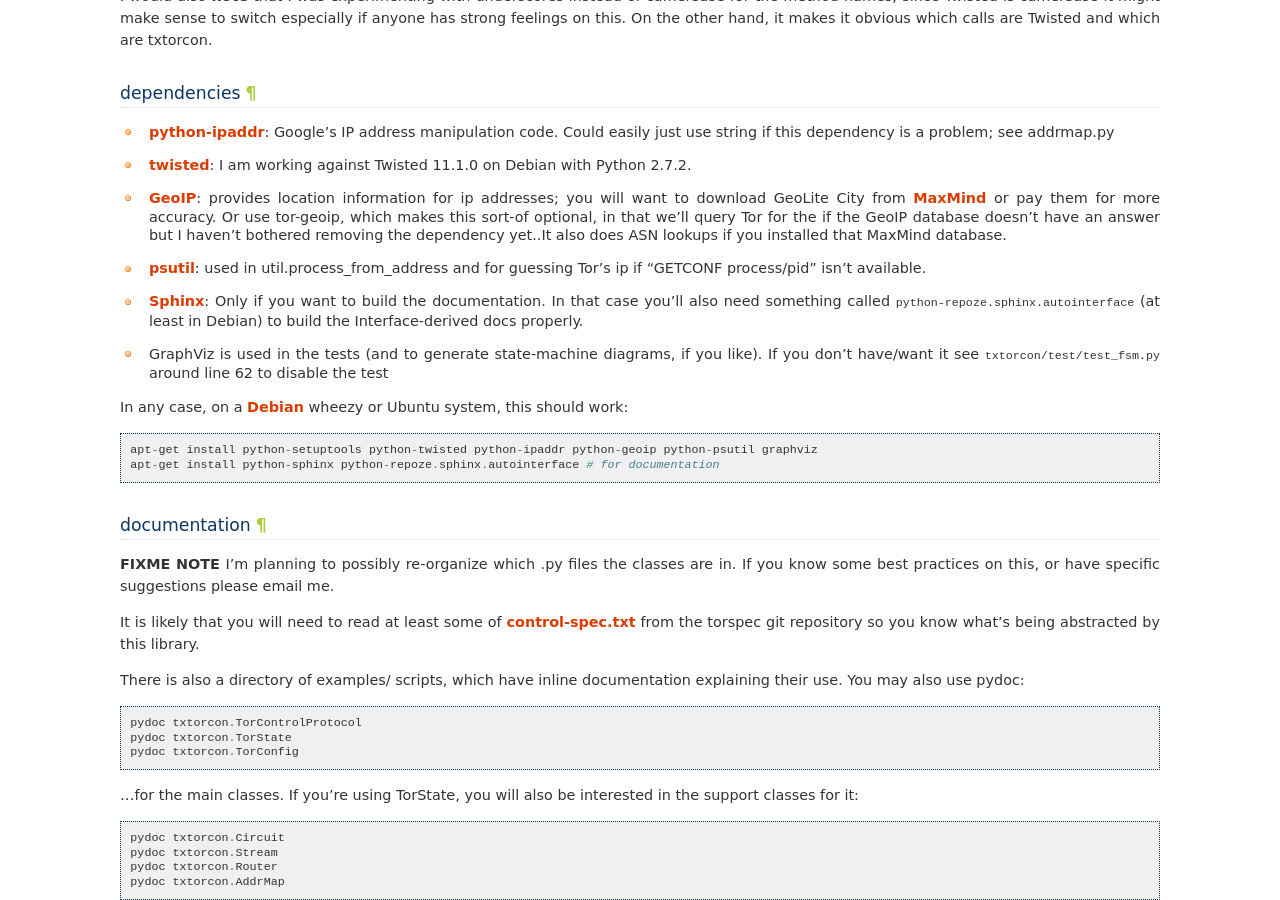
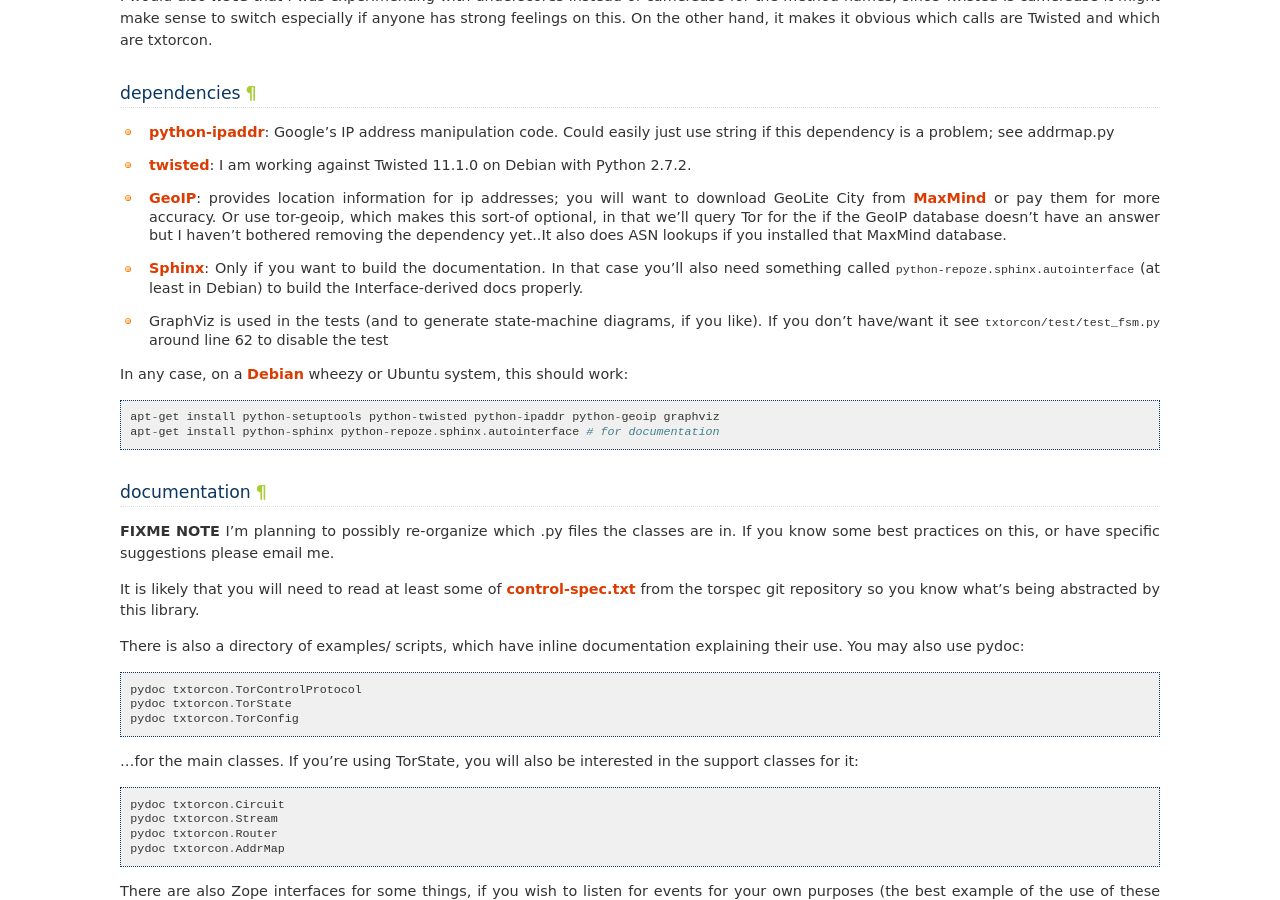
Before and after one commit to meejah/txtorcon, a Sphinx documentation site: the page built from docs/README.rst, in a window 1280 px wide and 900 px high, scrolled down 1020 px. Built offline with Sphinx 7.4.7, drawn with Linux system fonts in a browser that asks for light colours.

Commit message:
adjust docs about psutil

```diff
--- a/docs/README.rst
+++ b/docs/README.rst
@@ -86,10 +86,6 @@ dependencies
    doesn't have an answer but I haven't bothered removing the dependency
    yet..It also does ASN lookups if you installed that MaxMind database.
 
--  `psutil <http://code.google.com/p/psutil/>`_: used in
-   util.process\_from\_address and for guessing Tor's ip if "GETCONF
-   process/pid" isn't available.
-
 -  `Sphinx <http://sphinx.pocoo.org/>`_: Only if you want to build the
    documentation. In that case you'll also need something called
    ``python-repoze.sphinx.autointerface`` (at least in Debian) to build
@@ -104,7 +100,7 @@ system, this should work:
 
 ::
 
-    apt-get install python-setuptools python-twisted python-ipaddr python-geoip python-psutil graphviz
+    apt-get install python-setuptools python-twisted python-ipaddr python-geoip graphviz
     apt-get install python-sphinx python-repoze.sphinx.autointerface # for documentation
 
 documentation
```
Also changed, not shown: 1 other file.
